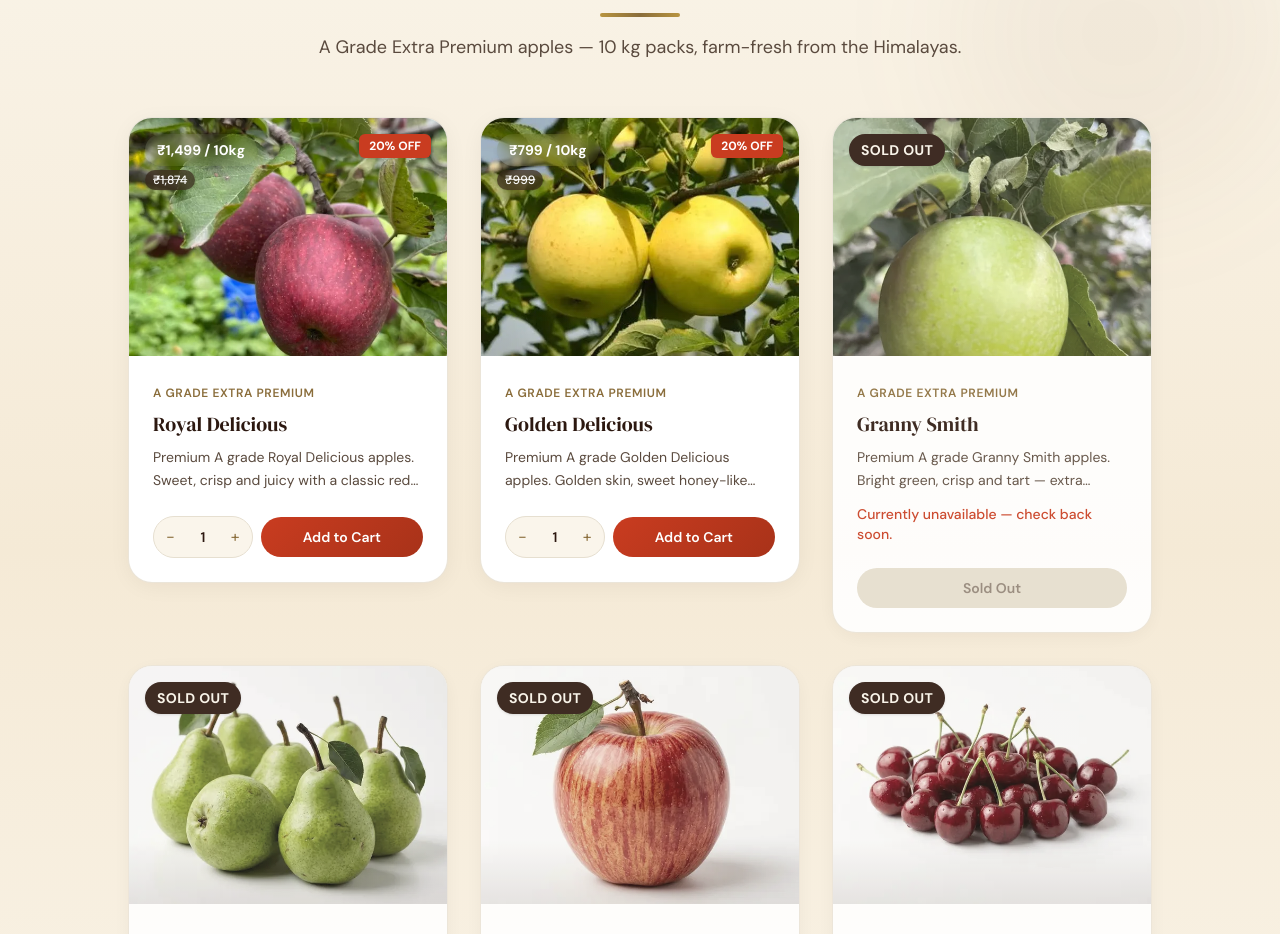
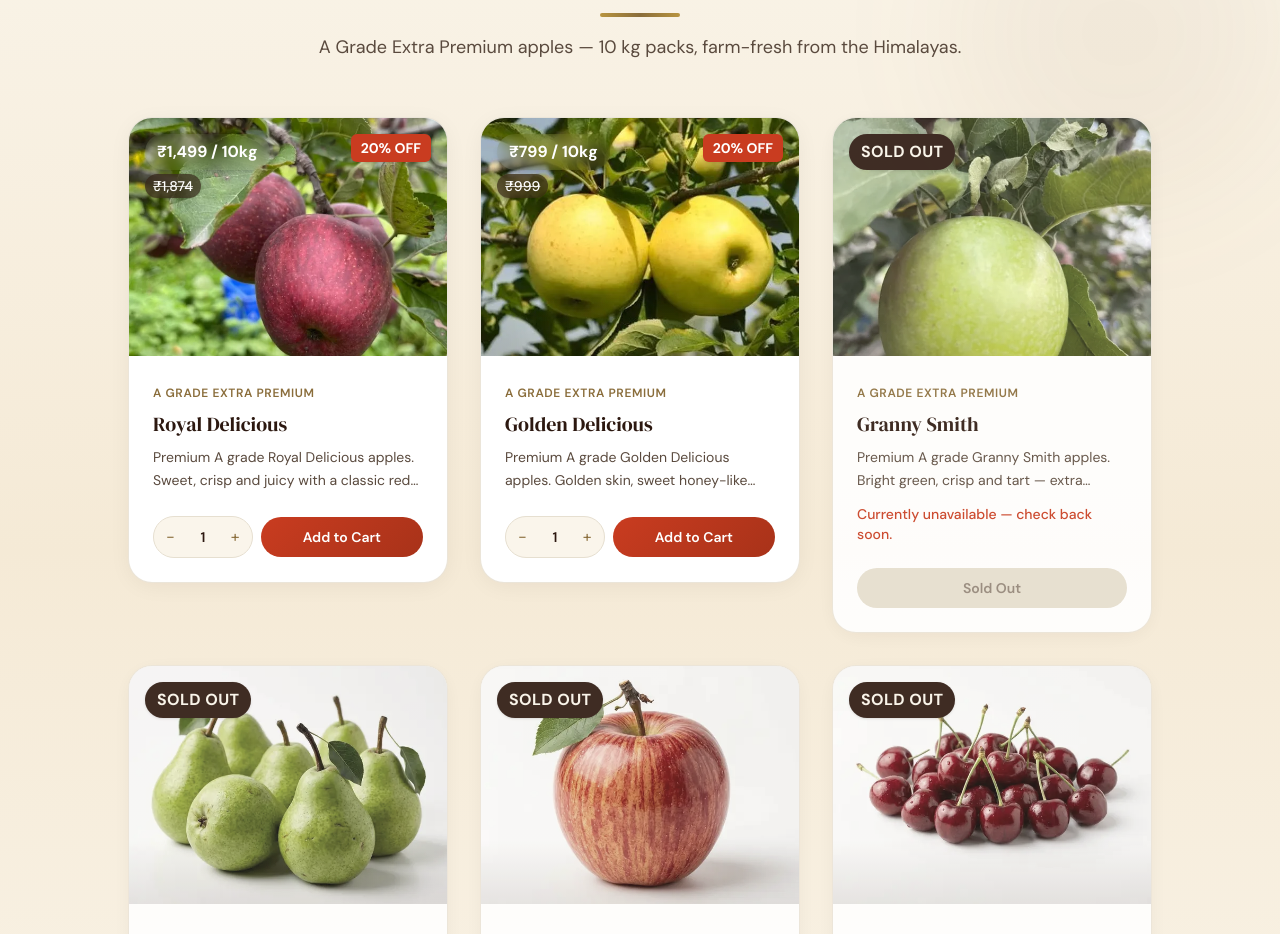
Before and after one commit to Ritesh0047/BagichaDaily, an Astro site: page / in a window 1280 px wide. Shown: the part 1843-2777 px from the top of the page. Built offline with nearby package versions, Linux system fonts and the light colour scheme; Astro itself is replaced by a stand-in of ours.

Commit message:
increased size of price text

```diff
--- a/src/components/ProductCard.astro
+++ b/src/components/ProductCard.astro
@@ -39,19 +39,19 @@ const available = isProductAvailable(product);
         available ? (
           <>
             <div class="absolute top-3 left-3 sm:top-4 sm:left-4 flex flex-col gap-1 items-start z-10">
-              <span class="text-white font-bold text-xs sm:text-sm px-2.5 sm:px-3 py-1 sm:py-1.5 rounded-full shadow-md backdrop-blur-sm" style="background: linear-gradient(135deg, var(--color-golden) 0%, var(--color-golden-dark) 100%);">
+              <span class="text-white font-bold text-sm sm:text-base px-2.5 sm:px-3 py-1 sm:py-1.5 rounded-full shadow-md backdrop-blur-sm" style="background: linear-gradient(135deg, var(--color-golden) 0%, var(--color-golden-dark) 100%);">
                 {formatPackPrice(product)}
               </span>
-              <span class="text-white font-medium text-[10px] sm:text-xs px-2 py-0.5 rounded-full shadow-sm backdrop-blur-sm bg-bark/60 line-through decoration-white/70">
+              <span class="text-white font-medium text-xs sm:text-sm px-2 py-0.5 rounded-full shadow-sm backdrop-blur-sm bg-bark/60 line-through decoration-white/70">
                 ₹{Math.round(product.price * 1.25).toLocaleString('en-IN')}
               </span>
             </div>
-            <span class="absolute top-3 right-3 sm:top-4 sm:right-4 bg-apple text-white font-bold text-[10px] sm:text-xs px-2 sm:px-2.5 py-1 rounded-md shadow-sm z-10">
+            <span class="absolute top-3 right-3 sm:top-4 sm:right-4 bg-apple text-white font-bold text-xs sm:text-sm px-2 sm:px-2.5 py-1 rounded-md shadow-sm z-10">
               20% OFF
             </span>
           </>
         ) : (
-          <span class="absolute top-3 left-3 sm:top-4 sm:left-4 bg-bark text-cream font-bold text-xs sm:text-sm px-2.5 sm:px-3 py-1 sm:py-1.5 rounded-full shadow-sm uppercase tracking-wide z-10">
+          <span class="absolute top-3 left-3 sm:top-4 sm:left-4 bg-bark text-cream font-bold text-sm sm:text-base px-2.5 sm:px-3 py-1 sm:py-1.5 rounded-full shadow-sm uppercase tracking-wide z-10">
             Sold Out
           </span>
         )
```
